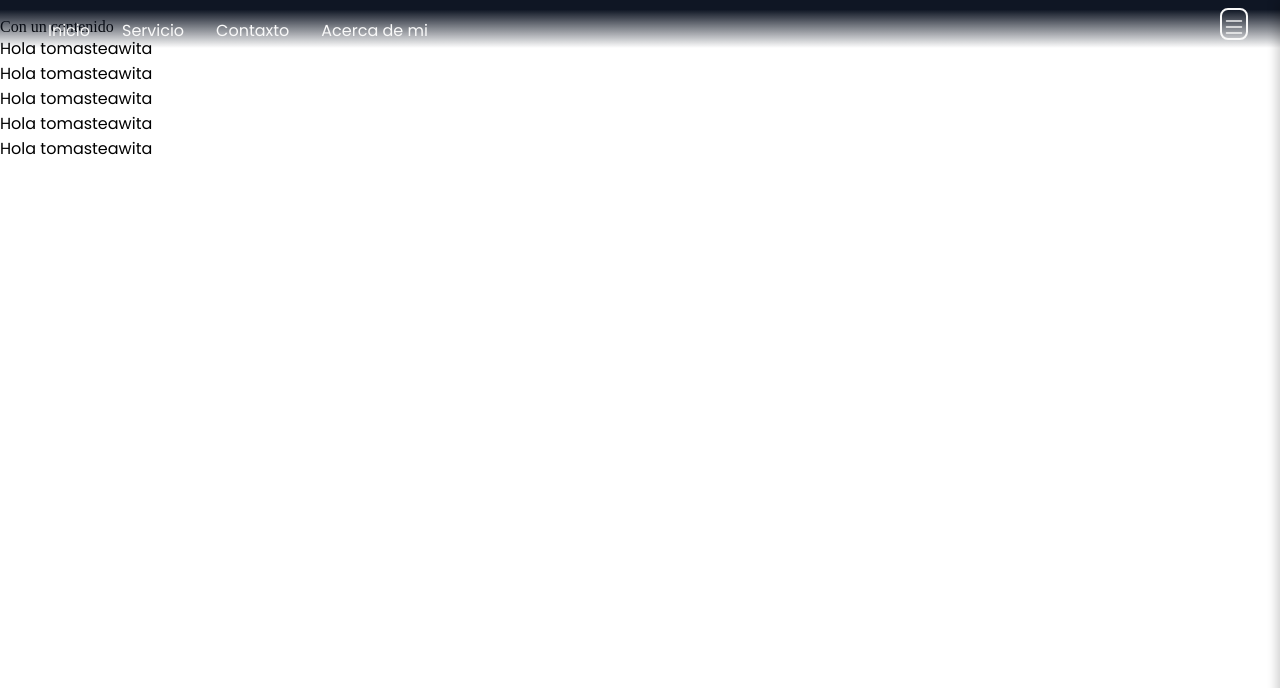
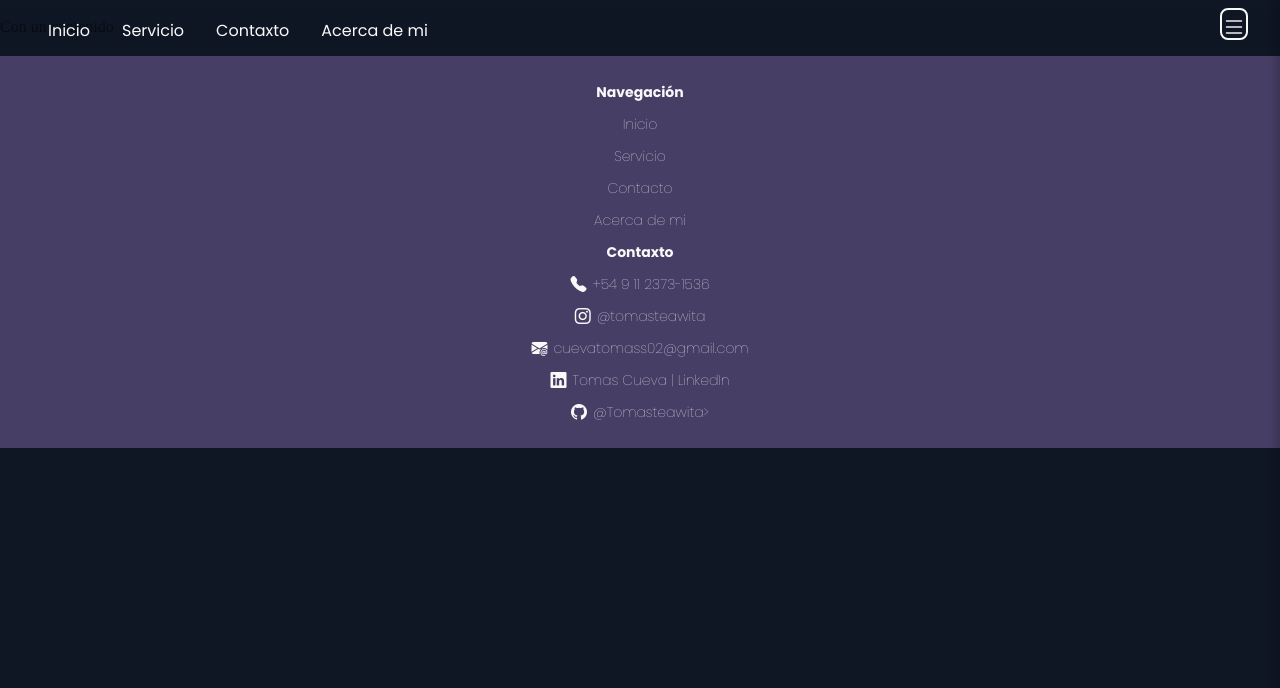
Before and after one commit to Tomasteawita/blog, a Django app: page / in a window 1280 px wide. Shown: the top 688 px of the page. Run offline with Django 4.2, Linux system fonts and the light colour scheme; some libraries are stand-ins or nearby versions.

Commit message:
feat(footer)

```diff
--- a/blog/static/css/style.css
+++ b/blog/static/css/style.css
@@ -124,10 +124,62 @@ header nav #offcanvas ul li a {
   color: #F9F9F9;
 }
 
+footer {
+  background-color: #473E66;
+  color: #F9F9F9;
+  padding: 20px;
+  text-align: center;
+  font-size: 14px;
+  font-weight: 300;
+  margin-top: 20px;
+}
+footer nav {
+  display: flex;
+  flex-direction: column;
+  align-items: center;
+  justify-content: center;
+}
+footer nav ul {
+  display: flex;
+  flex-direction: column;
+  align-items: center;
+  justify-content: center;
+  list-style-type: none;
+}
+footer nav ul li {
+  margin: 0px 12px;
+  height: 32px;
+  transition: all 0.3s;
+  border-radius: 8px;
+  padding: 2px 4px;
+  display: flex;
+  flex-direction: row;
+  align-items: center;
+  justify-content: center;
+}
+footer nav ul li a {
+  display: inline-block;
+}
+footer nav ul li i {
+  font-size: 16px;
+  margin-right: 6px;
+}
+footer a {
+  color: #F9F9F9;
+  text-decoration: none;
+}
+footer a:hover {
+  text-decoration: underline;
+}
+
 * {
   margin: 0;
   padding: 0;
   box-sizing: border-box;
 }
 
+body {
+  background-color: #0F1624;
+}
+
 /*# sourceMappingURL=style.css.map */
--- /dev/null
+++ b/blog/static/scss/main/_footer.scss
@@ -0,0 +1,48 @@
+footer{
+    background-color: $violet;
+    color: $white;
+    padding: 20px;
+    text-align: center;
+    font-size: 14px;
+    font-weight: 300;
+    margin-top: 20px;
+    nav{
+        display: flex;
+        flex-direction: column;
+        align-items: center;
+        justify-content: center;
+        ul{
+            display: flex;
+            flex-direction: column;
+            align-items: center;
+            justify-content: center;
+            list-style-type: none;
+            li{
+                margin: 0px 12px;
+                height: 32px;
+                transition: all .3s;
+                border-radius: 8px;
+                padding: 2px 4px;
+                display: flex;
+                flex-direction: row;
+                align-items: center;
+                justify-content: center;
+                a{
+                    display: inline-block;
+                }
+                i{
+                    font-size: 16px;
+                    margin-right: 6px;
+                }
+
+            }
+        }
+    }
+    a{
+        color: $white;
+        text-decoration: none;
+        &:hover{
+            text-decoration: underline;
+        }
+    }
+}
--- a/blog/static/scss/style.scss
+++ b/blog/static/scss/style.scss
@@ -1,5 +1,6 @@
 @import 'vars/vars';
 @import 'main/header';
+@import 'main/footer';
 
 *{
     margin: 0;
@@ -9,6 +10,6 @@
 
 
 
-// body{
-//     background-color: $background
-//}
+body{
+    background-color: $background
+}
--- a/blog/templates/base/footer.html
+++ b/blog/templates/base/footer.html
@@ -1,11 +1,19 @@
 <footer>
     <nav>
         <ul>
-            <li><span>Hola tomasteawita</span></li>
-            <li><span>Hola tomasteawita</span></li>
-            <li><span>Hola tomasteawita</span></li>
-            <li><span>Hola tomasteawita</span></li>
-            <li><span>Hola tomasteawita</span></li>
+            <li><strong>Navegación</strong></li>
+            <li><a href="#">Inicio</a></li>
+            <li><a href="#">Servicio</a></li>
+            <li><a href="#">Contacto</a></li>
+            <li><a href="#">Acerca de mi</a></li>
+        </ul>
+        <ul>
+            <li><strong>Contaxto</strong></li>
+            <li><i class="bi bi-telephone-fill"></i><a href="https://wa.me/qr/TGLK42QCFEVMK1">+54 9 11 2373-1536</a></li>
+            <li><i class="bi bi-instagram"></i><a href="https://instagram.com/tomasteawita?utm_source=qr&igshid=MThlNWY1MzQwNA==">@tomasteawita</a></li>
+            <li><i class="bi bi-envelope-at-fill"></i><a href="cuevatomass02@gmail.com">cuevatomass02@gmail.com</a></li>
+            <li><i class="bi bi-linkedin"></i><a href="https://www.linkedin.com/in/data-engineer-analytics-science-python-r/">Tomas Cueva | LinkedIn</a></li>
+            <li><i class="bi bi-github"></i><a href="https://github.com/Tomasteawita">@Tomasteawita></li>
         </ul>
     </nav>
 </footer>
```
Also changed, not shown: blog/static/scss/main/_header.scss (+0 -52 lines), 1 other file.
